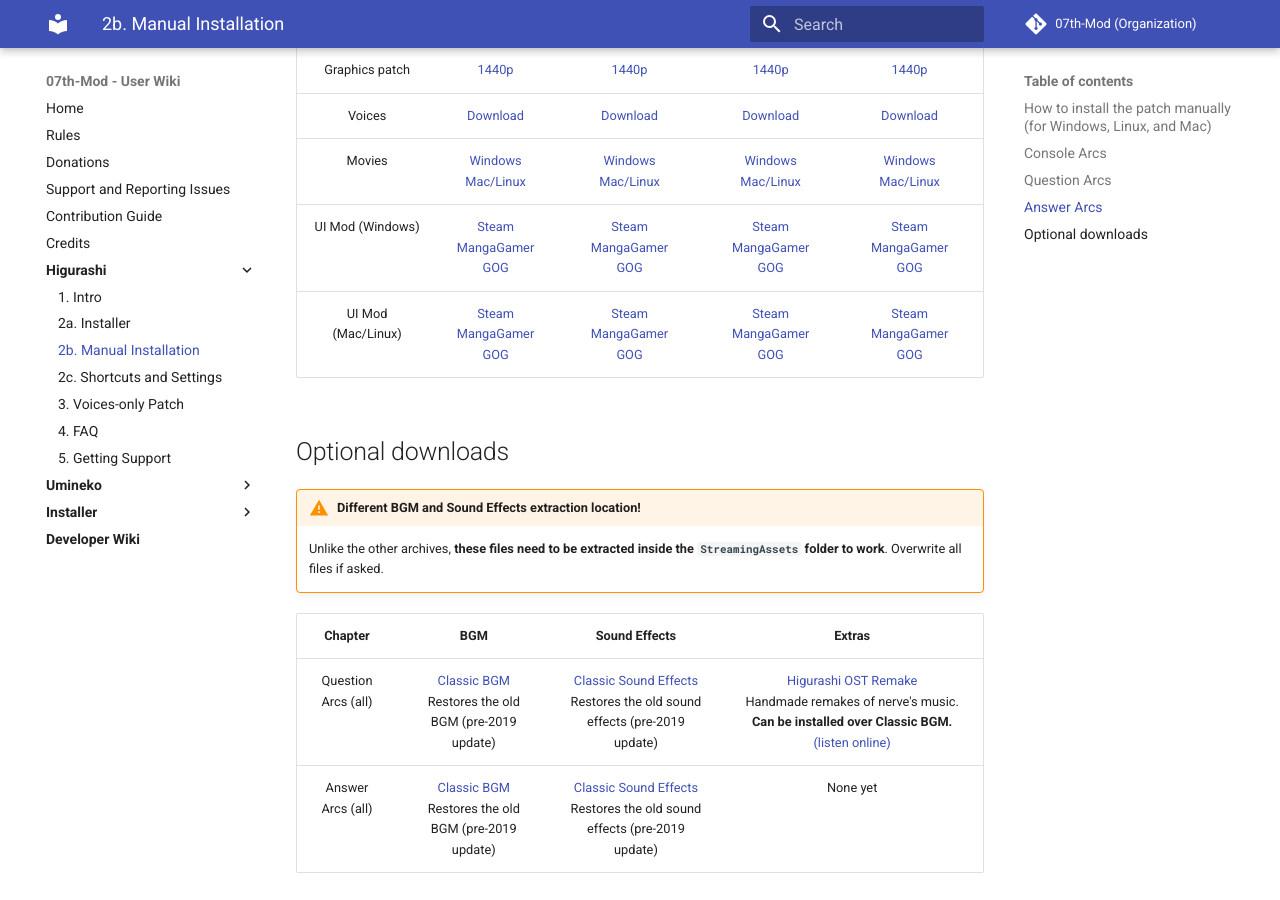
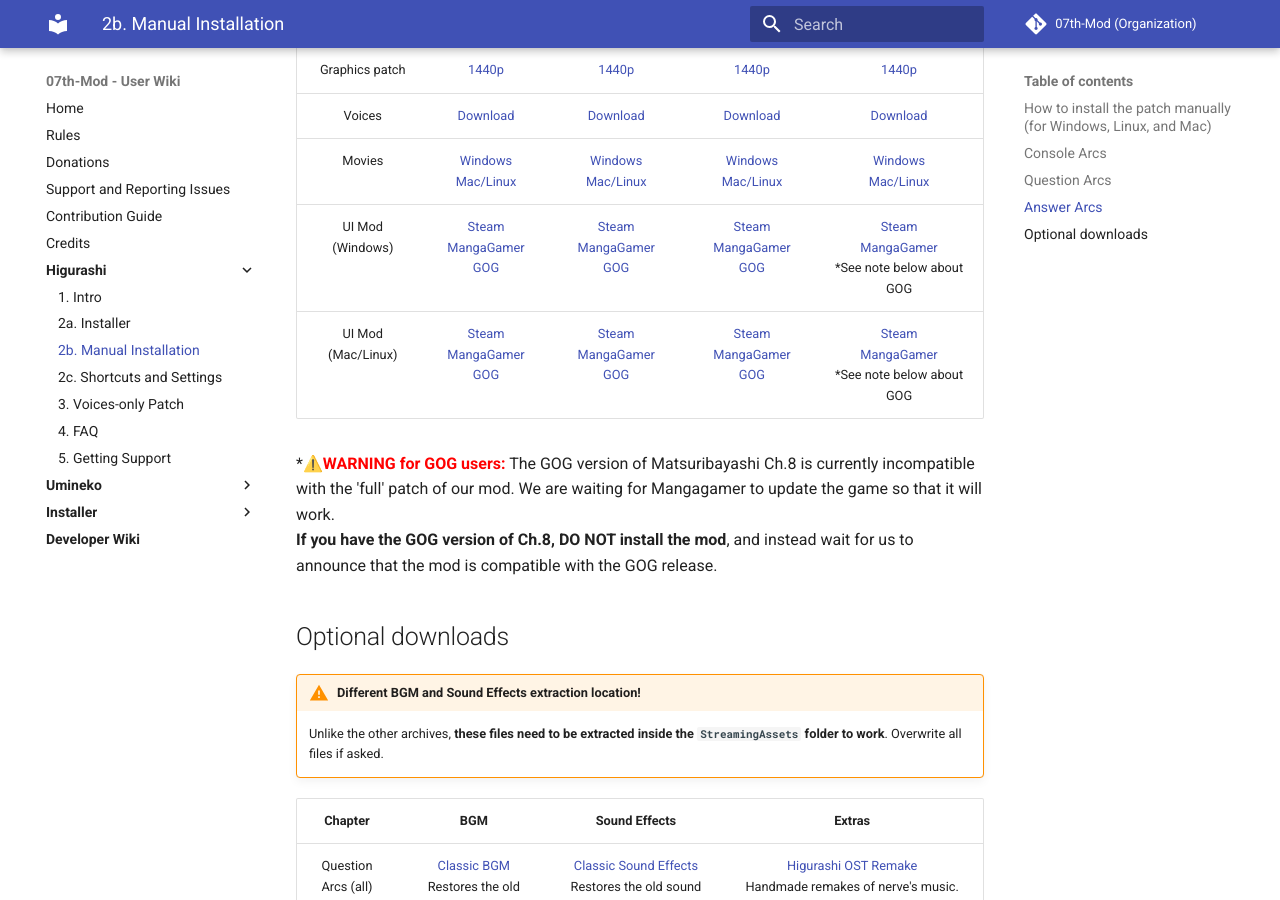
Before and after one commit to 07th-mod/wiki, an MkDocs documentation site: the page built from docs/Higurashi/Manual-Installation.md, in a window 1280 px wide and 900 px high, scrolled down 3635 px. Built offline with MkDocs 1.6.1 and Material for MkDocs 9.7.7, drawn with Linux system fonts in a browser that asks for light colours.

Commit message:
Remove Ch.8 GOG UI download link until GOG release becomes compatible

```diff
--- a/docs/Higurashi/Manual-Installation.md
+++ b/docs/Higurashi/Manual-Installation.md
@@ -204,17 +204,19 @@
 <td style="text-align: center;"><a href="https://07th-mod.com/ui.php?chapter=meakashi&os=win&unity=5.5.3p3">Steam</a><br><a href="https://07th-mod.com/ui.php?chapter=meakashi&os=win&unity=5.5.3p3">MangaGamer</a><br><a href="https://07th-mod.com/ui.php?chapter=meakashi&os=win&unity=5.5.3p1">GOG</a></td>
 <td style="text-align: center;"><a href="https://07th-mod.com/ui.php?chapter=tsumihoroboshi&os=win&unity=5.5.3p3">Steam</a><br><a href="https://07th-mod.com/ui.php?chapter=tsumihoroboshi&os=win&unity=5.5.3p3">MangaGamer</a><br><a href="https://07th-mod.com/ui.php?chapter=tsumihoroboshi&os=win&unity=5.5.3p3">GOG</a></td>
 <td style="text-align: center;"><a href="https://07th-mod.com/ui.php?chapter=minagoroshi&os=win&unity=5.6.7f1">Steam</a><br><a href="https://07th-mod.com/ui.php?chapter=minagoroshi&os=win&unity=5.6.7f1">MangaGamer</a><br><a href="https://07th-mod.com/ui.php?chapter=minagoroshi&os=win&unity=5.6.7f1">GOG</a></td>
-<td style="text-align: center;"><a href="https://07th-mod.com/ui.php?chapter=matsuribayashi&os=win&unity=2017.2.5">Steam</a><br><a href="https://07th-mod.com/ui.php?chapter=matsuribayashi&os=win&unity=2017.2.5">MangaGamer</a><br><a href="https://07th-mod.com/ui.php?chapter=matsuribayashi&os=win&unity=5.6.7f1">GOG</a></td>
+<td style="text-align: center;"><a href="https://07th-mod.com/ui.php?chapter=matsuribayashi&os=win&unity=2017.2.5">Steam</a><br><a href="https://07th-mod.com/ui.php?chapter=matsuribayashi&os=win&unity=2017.2.5">MangaGamer</a><br>*See note below about GOG</td>
 </tr>
 <tr class="odd">
 <td style="text-align: center;">UI Mod (Mac/Linux)</td>
 <td style="text-align: center;"><a href="https://07th-mod.com/ui.php?chapter=meakashi&os=unix&unity=5.5.3p3">Steam</a><br><a href="https://07th-mod.com/ui.php?chapter=meakashi&os=unix&unity=5.5.3p3">MangaGamer</a><br><a href="https://07th-mod.com/ui.php?chapter=meakashi&os=unix&unity=5.5.3p1">GOG</a></td>
 <td style="text-align: center;"><a href="https://07th-mod.com/ui.php?chapter=tsumihoroboshi&os=unix&unity=5.5.3p3">Steam</a><br><a href="https://07th-mod.com/ui.php?chapter=tsumihoroboshi&os=unix&unity=5.5.3p3">MangaGamer</a><br><a href="https://07th-mod.com/ui.php?chapter=tsumihoroboshi&os=unix&unity=5.5.3p3">GOG</a></td>
 <td style="text-align: center;"><a href="https://07th-mod.com/ui.php?chapter=minagoroshi&os=unix&unity=5.6.7f1">Steam</a><br><a href="https://07th-mod.com/ui.php?chapter=minagoroshi&os=unix&unity=5.6.7f1">MangaGamer</a><br><a href="https://07th-mod.com/ui.php?chapter=minagoroshi&os=unix&unity=5.6.7f1">GOG</a></td>
-<td style="text-align: center;"><a href="https://07th-mod.com/ui.php?chapter=matsuribayashi&os=unix&unity=2017.2.5">Steam</a><br><a href="https://07th-mod.com/ui.php?chapter=matsuribayashi&os=unix&unity=2017.2.5">MangaGamer</a><br><a href="https://07th-mod.com/ui.php?chapter=matsuribayashi&os=unix&unity=5.6.7f1">GOG</a></td>
+<td style="text-align: center;"><a href="https://07th-mod.com/ui.php?chapter=matsuribayashi&os=unix&unity=2017.2.5">Steam</a><br><a href="https://07th-mod.com/ui.php?chapter=matsuribayashi&os=unix&unity=2017.2.5">MangaGamer</a><br>*See note below about GOG</td>
 </tr>
 </tbody>
 </table>
+
+*⚠️<strong style="color: red">WARNING for GOG users:</strong> The GOG version of Matsuribayashi Ch.8 is currently incompatible with the 'full' patch of our mod. We are waiting for Mangagamer to update the game so that it will work.<br><strong>If you have the GOG version of Ch.8, DO NOT install the mod</strong>, and instead wait for us to announce that the mod is compatible with the GOG release.</strong>
 
 ## Optional downloads
 
```
